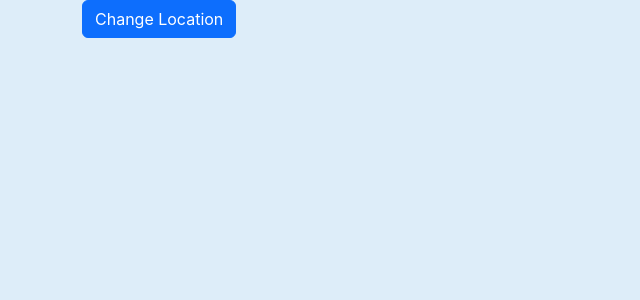
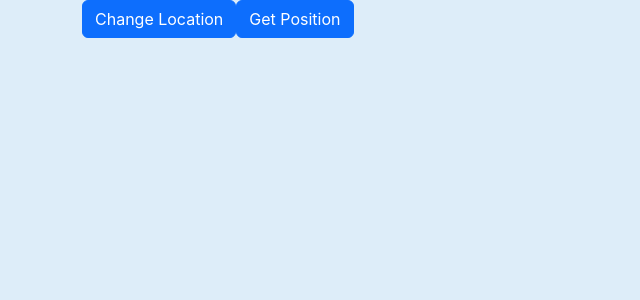
Before and after one commit to arhillis/weather-app-react, a React (Create React App) app: page / in a window 1280 px wide. Shown: the top 300 px of the page, without its empty margins (0-640 px from the left). Built offline with nearby package versions, Linux system fonts and the light colour scheme.

Commit message:
Current location added

```diff
--- a/src/App.js
+++ b/src/App.js
@@ -28,11 +28,33 @@ function App() {
       setCurrentWeather({currentCity: searchData.label, ...weatherFormatted});
       setCurrentForecast({currentCity: searchData.label, ...forecastFormatted});
 
-    }
+  }
+
+  const getCurrentLocation = () =>{
+      if (navigator.geolocation) {
+        navigator.geolocation.getCurrentPosition(showPosition);
+      } else {
+        console.log("Geolocation is not supported by this browser.");
+      }
+  }
+
+  function showPosition(position) {
+    //const {latitude, longitude} = position.coords;
+    const mapquest_API_KEY = "oz9OL7hgFsSS19Ljsn3iL4PNMxGRT90E";
+    //http://www.mapquestapi.com/geocoding/v1/address?key=KEY&location=
+    fetch(`http://open.mapquestapi.com/geocoding/v1/address?key=${mapquest_API_KEY}&location=De+Kalb`)
+      .then(res => res.json())
+      .then(data => console.log(data.results[0].locations))//.results[0]
+      .catch(err => console.log(err))
+
+  }
 
     return (<Container className="App">
       <Button variant="primary" onClick={showModal}>
         Change Location
+      </Button>
+      <Button variant="primary" onClick={getCurrentLocation}>
+        Get Position
       </Button>
 
       <Modal show={modalShown} onHide={hideModal}>
@@ -76,7 +98,7 @@ function App() {
 //         low: ""
 //       },
 //       openWeather_API_KEY: "87ee9d9eb500edc3fa8b18f1e1c97509",
-//       mapquest_API_KEY: "oz9OL7hgFsSS19Ljsn3iL4PNMxGRT90E"
+//
 
 //     }
 //   }
@@ -90,7 +112,7 @@ function App() {
 //       const {name:city, coord: {lat, lon}, main:{temp, temp_max, temp_min}, weather} = data;
 //       const {description, icon} = weather[0];
 
-//       fetch(`http://open.mapquestapi.com/geocoding/v1/address?key=${mapquest_API_KEY}&location=${lat},${lon}`)
+//
 //       .then(res => res.json())
 //       .then(data =>
 //         this.setState({
```
